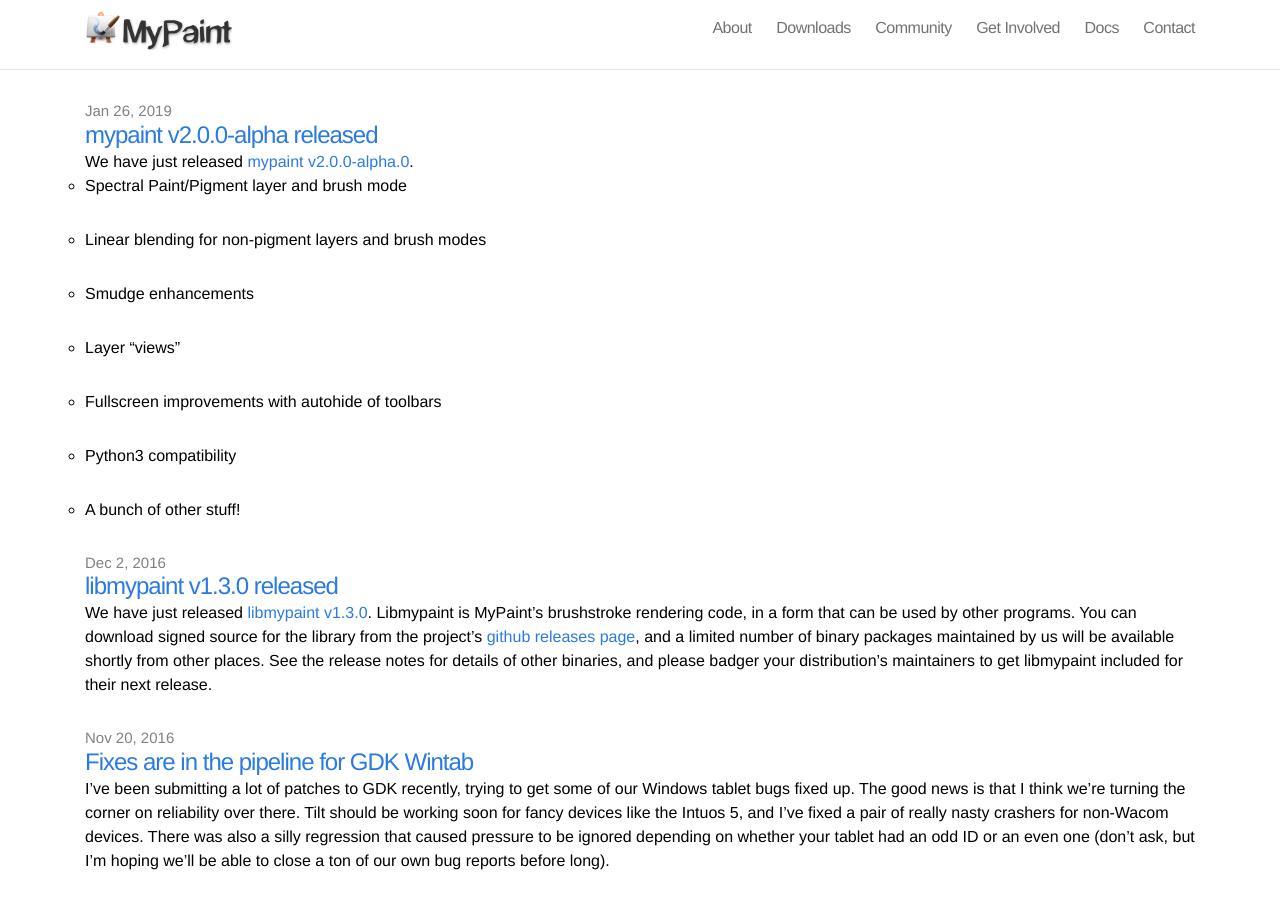
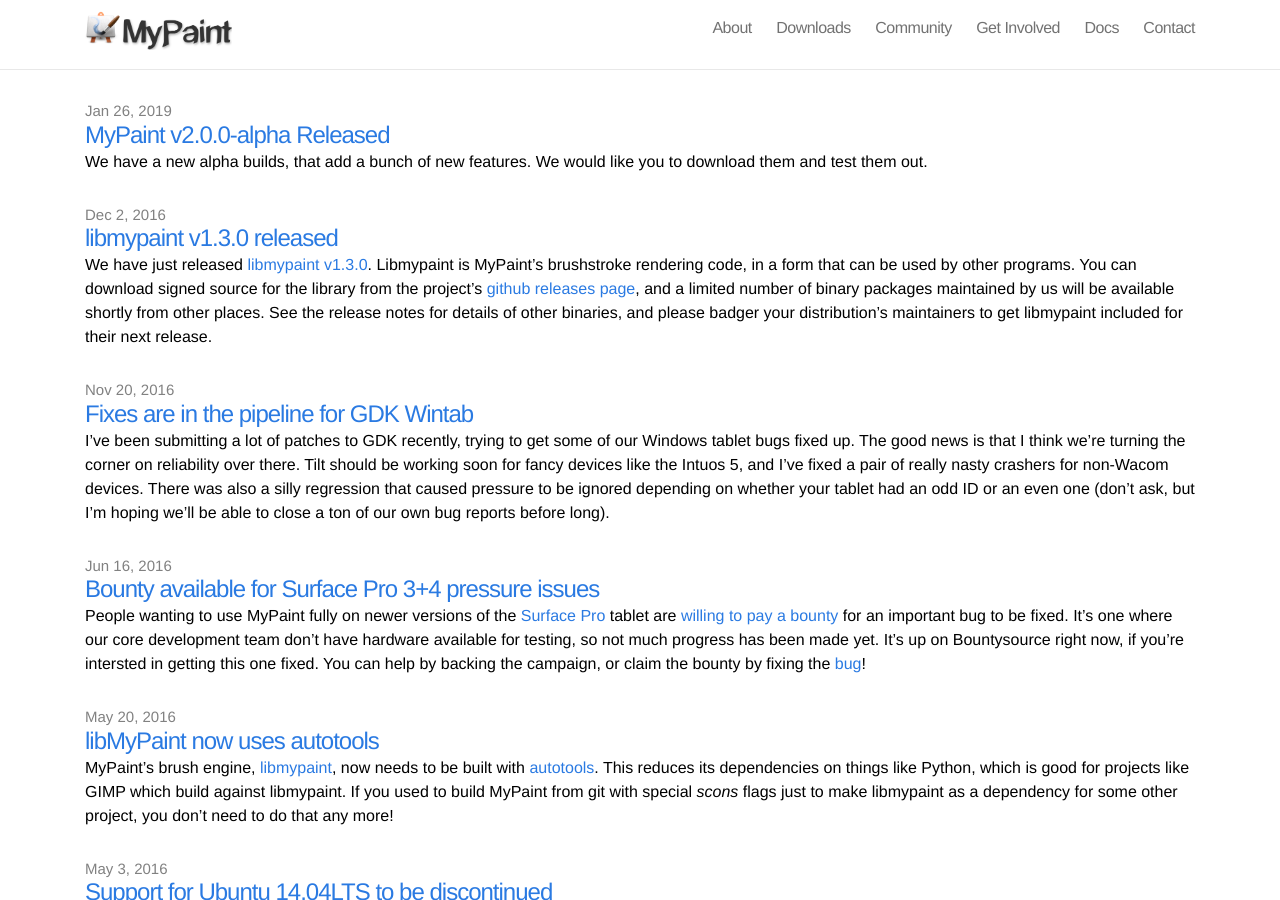
Before and after one commit to mypaint/website-2015, a Jekyll site: the page built from index.html, in a window 1280 px wide and 900 px high. Built offline with Jekyll 4.4.1, drawn with Linux system fonts in a browser that asks for light colours.

Commit message:
Added Excerpt to latest Post
Added Excerpt to post to keep the blog page clean on the main website. Plus just made some title capitalization.

```diff
--- a/_posts/2019-01-26-MyPaint-2.0-alpha.md
+++ b/_posts/2019-01-26-MyPaint-2.0-alpha.md
@@ -1,9 +1,10 @@
 ---
 layout: post
-title: "mypaint v2.0.0-alpha released"
+title: "MyPaint v2.0.0-alpha Released"
 author: Brien Dieterle
 date: 2019-01-26 00:00
 categories: blog
+excerpt: "We have a new alpha builds, that add a bunch of new features. We would like you to download them and test them out."
 ---
 
 
```
